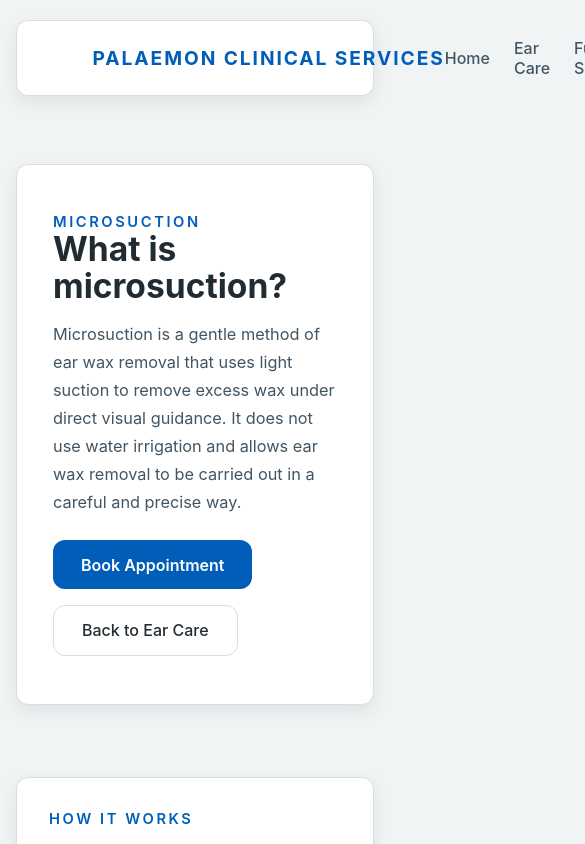
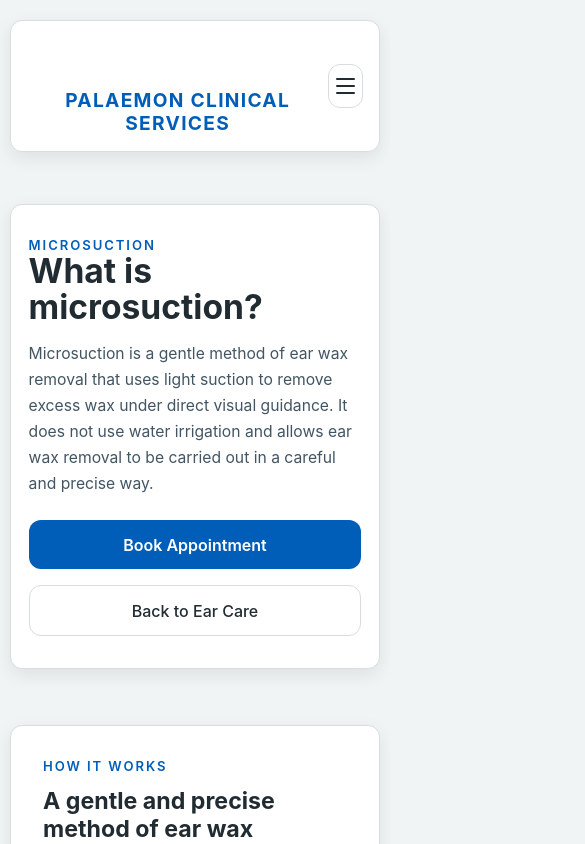
Before and after one commit to VentrisOdin/palaemon-clinical-services, a React app in the folder frontend/: page /microsuction in a window 390 px wide. Shown: the top 844 px of the page, 585 px wide, since content can reach past the window. Built offline with nearby package versions, Linux system fonts and the light colour scheme; the HTML template or start-up script is replaced by a standard one.

Commit message:
pre cqc launch mobile tweaks, final working version

```diff
--- a/frontend/src/components/common/BrandLogo.jsx
+++ b/frontend/src/components/common/BrandLogo.jsx
@@ -10,7 +10,8 @@ function BrandLogo({ size = 40, showText = true, stacked = false }) {
         justifyContent: "center",
         gap: stacked ? "1.5rem" : "0.85rem",
         textAlign: "center",
-        whiteSpace: stacked ? "normal" : "nowrap",
+        flexWrap: "wrap",
+        maxWidth: "100%",
       }}
     >
       <div
@@ -29,9 +30,13 @@ function BrandLogo({ size = 40, showText = true, stacked = false }) {
           style={{
             fontSize: stacked ? "1.35rem" : "1.2rem",
             fontWeight: "700",
-            letterSpacing: stacked ? "0.14rem" : "0.12rem",
+            letterSpacing: stacked ? "0.14rem" : "0.08rem",
             textTransform: "uppercase",
             color: "var(--color-accent)",
+            whiteSpace: "normal",
+            overflowWrap: "anywhere",
+            lineHeight: 1.2,
+            maxWidth: "100%",
           }}
         >
           Palaemon Clinical Services
--- a/frontend/src/components/earcare/EarCareHero.jsx
+++ b/frontend/src/components/earcare/EarCareHero.jsx
@@ -42,7 +42,7 @@ function EarCareHero() {
                       color: "var(--color-text-secondary)",
                     }}
                   >
-                    A trading name of Palaemon Clinical Services
+
                   </p>
                 </div>
               </div>
--- a/frontend/src/components/layout/Footer.jsx
+++ b/frontend/src/components/layout/Footer.jsx
@@ -28,6 +28,7 @@ function Footer() {
 
       {/* Links */}
       <div
+        className="footer-links-primary"   // 👈 added
         style={{
           display: "flex",
           flexWrap: "wrap",
@@ -47,6 +48,7 @@ function Footer() {
 
       {/* Legal Links */}
       <div
+        className="footer-links-secondary" // 👈 added
         style={{
           marginTop: "1rem",
           display: "flex",
--- a/frontend/src/components/layout/Navbar.jsx
+++ b/frontend/src/components/layout/Navbar.jsx
@@ -1,63 +1,109 @@
-import { Link } from "react-router-dom";
+import { Link, useLocation } from "react-router-dom";
+import { useState } from "react";
 import BrandLogo from "../common/BrandLogo";
 
 function Navbar() {
+  const [menuOpen, setMenuOpen] = useState(false);
+  const location = useLocation();
+
+  const closeMenu = () => setMenuOpen(false);
+
   return (
-    <header style={{ padding: "1.25rem 0" }}>
-      <div
-        className="container glass-card"
-        style={{
-          display: "flex",
-          alignItems: "center",
-          justifyContent: "space-between",
-          padding: "1rem 1.5rem",
-        }}
-      >
-        <Link to="/" style={{ display: "flex", alignItems: "center" }}>
-          <BrandLogo size={38} />
-        </Link>
+    <header className="site-header">
+      <div className="container glass-card navbar-shell">
+        <div className="navbar-top-row">
+          <Link
+            to="/"
+            className="navbar-brand"
+            onClick={closeMenu}
+            aria-label="Go to homepage"
+          >
+            <BrandLogo size={38} />
+          </Link>
+
+          <button
+            className={`navbar-menu-button ${menuOpen ? "is-open" : ""}`}
+            type="button"
+            aria-label={menuOpen ? "Close menu" : "Open menu"}
+            aria-expanded={menuOpen}
+            aria-controls="mobile-navigation"
+            onClick={() => setMenuOpen((prev) => !prev)}
+          >
+            <span />
+            <span />
+            <span />
+          </button>
+        </div>
 
         <div
-          style={{
-            display: "flex",
-            alignItems: "center",
-            gap: "2rem",
-          }}
+          id="mobile-navigation"
+          className={`navbar-links-wrap ${menuOpen ? "is-open" : ""}`}
         >
-          <nav
-            style={{
-              display: "flex",
-              gap: "1.5rem",
-              alignItems: "center",
-              color: "var(--color-text-secondary)",
-            }}
-          >
-            <Link to="/" className="nav-link">
+          <nav className="navbar-nav">
+            <Link
+              to="/"
+              className={`nav-link ${location.pathname === "/" ? "active" : ""}`}
+              onClick={closeMenu}
+            >
               Home
             </Link>
 
-            <Link to="/ear-care" className="nav-link">
+            <Link
+              to="/ear-care"
+              className={`nav-link ${
+                location.pathname === "/ear-care" ? "active" : ""
+              }`}
+              onClick={closeMenu}
+            >
               Ear Care
             </Link>
 
-            <Link to="/clinical-services" className="nav-link">
+            <Link
+              to="/clinical-services"
+              className={`nav-link ${
+                location.pathname === "/clinical-services" ? "active" : ""
+              }`}
+              onClick={closeMenu}
+            >
               Future Services
             </Link>
 
-            <Link to="/pricing" className="nav-link">
+            <Link
+              to="/pricing"
+              className={`nav-link ${
+                location.pathname === "/pricing" ? "active" : ""
+              }`}
+              onClick={closeMenu}
+            >
               Pricing
             </Link>
 
-            <Link to="/faqs" className="nav-link">
+            <Link
+              to="/faqs"
+              className={`nav-link ${
+                location.pathname === "/faqs" ? "active" : ""
+              }`}
+              onClick={closeMenu}
+            >
               FAQs
             </Link>
 
-            <Link to="/contact" className="nav-link">
+            <Link
+              to="/contact"
+              className={`nav-link ${
+                location.pathname === "/contact" ? "active" : ""
+              }`}
+              onClick={closeMenu}
+            >
               Contact
             </Link>
           </nav>
 
-          <Link to="/booking" className="nav-cta-button">
+          <Link
+            to="/booking"
+            className="nav-cta-button navbar-cta"
+            onClick={closeMenu}
+          >
             Book Now
           </Link>
         </div>
--- a/frontend/src/styles/global.css
+++ b/frontend/src/styles/global.css
@@ -71,6 +71,82 @@ img {
 /* NAVBAR */
 /* ---------------------------------- */
 
+.site-header {
+  padding: 1.25rem 0;
+}
+
+.navbar-shell {
+  display: flex;
+  align-items: center;
+  justify-content: space-between;
+  padding: 1rem 1.5rem;
+  gap: 2rem;
+}
+
+.navbar-top-row {
+  display: flex;
+  align-items: center;
+  justify-content: space-between;
+}
+
+.navbar-brand {
+  display: flex;
+  align-items: center;
+}
+
+.navbar-links-wrap {
+  display: flex;
+  align-items: center;
+  gap: 2rem;
+}
+
+.navbar-nav {
+  display: flex;
+  gap: 1.5rem;
+  align-items: center;
+  color: var(--color-text-secondary);
+}
+
+.navbar-cta {
+  white-space: nowrap;
+}
+
+.navbar-menu-button {
+  display: none;
+  width: 44px;
+  height: 44px;
+  border: 1px solid var(--color-border);
+  border-radius: 12px;
+  background: #ffffff;
+  cursor: pointer;
+  padding: 0;
+  align-items: center;
+  justify-content: center;
+  flex-direction: column;
+  gap: 5px;
+}
+
+.navbar-menu-button span {
+  display: block;
+  width: 19px;
+  height: 2px;
+  background: var(--color-text-primary);
+  border-radius: 999px;
+  transition: transform 0.2s ease, opacity 0.2s ease;
+}
+
+.navbar-menu-button.is-open span:nth-child(1) {
+  transform: translateY(7px) rotate(45deg);
+}
+
+.navbar-menu-button.is-open span:nth-child(2) {
+  opacity: 0;
+}
+
+.navbar-menu-button.is-open span:nth-child(3) {
+  transform: translateY(-7px) rotate(-45deg);
+}
+
 .nav-link {
   text-decoration: none;
   color: var(--color-text-secondary);
@@ -135,6 +211,12 @@ img {
   transform: translateY(-4px);
   border-color: rgba(0, 94, 184, 0.22);
   box-shadow: 0 14px 30px rgba(0, 0, 0, 0.1);
+}
+
+.earcare-brand-bar {
+  display: inline-flex;
+  align-items: center;
+  gap: 0.85rem;
 }
 
 .earcare-hero-card {
@@ -686,6 +768,10 @@ img {
   display: block;
 }
 
+.booking-form-mobile {
+  display: none;
+}
+
 /* ---------------------------------- */
 /* MICROSUCTION EXPLAINER */
 /* ---------------------------------- */
@@ -779,6 +865,41 @@ img {
 }
 
 /* ---------------------------------- */
+/* FOOTER */
+/* ---------------------------------- */
+
+.footer-links-primary,
+.footer-links-secondary {
+  width: 100%;
+}
+
+/* ---------------------------------- */
+/* CLINICAL SERVICES - CARE HOMES */
+/* ---------------------------------- */
+
+.clinical-highlight-card {
+  padding: 2rem;
+  max-width: 1000px;
+  margin: 0 auto;
+  border-radius: var(--radius-md);
+}
+
+.clinical-highlight-title {
+  margin-bottom: 1rem;
+  max-width: 760px;
+}
+
+.clinical-highlight-copy {
+  margin-bottom: 1rem;
+  max-width: 860px;
+}
+
+.clinical-highlight-link {
+  margin-top: 0.5rem;
+  display: inline-block;
+}
+
+/* ---------------------------------- */
 /* RESPONSIVE */
 /* ---------------------------------- */
 
@@ -860,33 +981,145 @@ img {
   }
 }
 
-/* ---------------------------------- */
-/* CLINICAL SERVICES - CARE HOMES */
-/* ---------------------------------- */
+@media (max-width: 768px) {
+  .navbar-shell {
+    flex-direction: column;
+    align-items: stretch;
+    gap: 0.9rem;
+    padding: 1rem !important;
+  }
 
-.clinical-highlight-card {
-  padding: 2rem;
-  max-width: 1000px;
-  margin: 0 auto;
-  border-radius: var(--radius-md);
-}
+  .navbar-top-row {
+    width: 100%;
+  }
 
-.clinical-highlight-title {
-  margin-bottom: 1rem;
-  max-width: 760px;
-}
+  .navbar-links-wrap {
+    display: none;
+    width: 100%;
+    flex-direction: column;
+    align-items: stretch;
+    gap: 1rem;
+    padding-top: 0.25rem;
+  }
 
-.clinical-highlight-copy {
-  margin-bottom: 1rem;
-  max-width: 860px;
-}
+  .navbar-links-wrap.is-open {
+    display: flex;
+  }
 
-.clinical-highlight-link {
-  margin-top: 0.5rem;
-  display: inline-block;
+  .navbar-nav {
+    flex-direction: column;
+    align-items: stretch;
+    gap: 0.35rem;
+  }
+
+  .nav-link {
+    padding: 0.7rem 0.2rem;
+    text-align: center;
+  }
+
+  .nav-link.active::after {
+    display: none;
+  }
+
+  .navbar-cta {
+    width: 100%;
+  }
+
+  .navbar-menu-button {
+    display: inline-flex;
+  }
 }
 
 @media (max-width: 640px) {
+  html,
+  body {
+    overflow-x: hidden;
+  }
+
+  .container {
+    width: min(100% - 1.25rem, var(--max-width));
+  }
+
+  .glass-card,
+  .nhs-info-card,
+  .nhs-tile,
+  .home-info-card,
+  .earcare-feature-card,
+  .earcare-hero-card,
+  .microsuction-hero-card,
+  .pricing-hero-card,
+  .faq-hero-card,
+  .booking-image-card,
+  .clinical-highlight-card {
+    max-width: 100%;
+  }
+
+  img,
+  iframe {
+    max-width: 100%;
+  }
+
+  .home-section {
+    padding: 2rem 0;
+  }
+
+  .home-hero-section {
+    padding: 2rem 0 1.5rem;
+  }
+
+  .home-hero-title {
+    font-size: 2rem;
+    line-height: 1.05;
+  }
+
+  .home-hero-subtitle {
+    font-size: 1.08rem;
+  }
+
+  .home-copy {
+    font-size: 0.98rem;
+    line-height: 1.65;
+  }
+
+  .home-primary-button,
+  .home-secondary-button {
+    width: 100%;
+  }
+
+  .home-card-grid {
+    grid-template-columns: 1fr;
+  }
+
+  .home-info-card {
+    padding: 1.25rem;
+  }
+
+  .earcare-hero-card,
+  .microsuction-hero-card,
+  .pricing-hero-card,
+  .faq-hero-card {
+    padding: 2rem 1.1rem !important;
+  }
+
+  .earcare-hero-title {
+    font-size: 2rem;
+    line-height: 1.05;
+  }
+
+  .earcare-hero-subtitle {
+    font-size: 1rem;
+  }
+
+  .earcare-hero-copy {
+    font-size: 0.98rem;
+    line-height: 1.65;
+  }
+
+  .earcare-hero-button-row .home-primary-button,
+  .earcare-hero-button-row .home-secondary-button {
+    width: 100%;
+  }
+
   .earcare-hero-image-card {
     min-height: 220px;
   }
@@ -898,4 +1131,75 @@ img {
   .booking-image {
     height: 220px;
   }
+
+  .home-copy,
+  .home-section-copy,
+  .home-card-copy,
+  .earcare-hero-copy {
+    overflow-wrap: break-word;
+    word-break: normal;
+  }
+
+  .footer-links-primary,
+  .footer-links-secondary {
+    flex-direction: column;
+    align-items: center;
+    gap: 0.55rem !important;
+  }
+
+  .booking-form-embed {
+    display: none;
+  }
+
+  .booking-form-mobile {
+    display: block;
+  }
 }
+
+@media (max-width: 480px) {
+  .earcare-brand-bar {
+    flex-direction: column;
+    align-items: flex-start;
+    gap: 0.5rem;
+  }
+
+  .earcare-hero-title {
+    font-size: clamp(1.8rem, 6vw, 2.3rem);
+  }
+
+  .nav-link {
+    font-size: 0.88rem;
+  }
+
+  .navbar-nav {
+    gap: 0.25rem;
+  }
+}
+
+@media (max-width: 420px) {
+  .container {
+    width: min(100% - 1.25rem, var(--max-width));
+  }
+
+  .home-eyebrow {
+    font-size: 0.82rem;
+    letter-spacing: 0.12rem;
+  }
+
+  .home-section-title {
+    font-size: 1.45rem;
+  }
+
+  .home-card-title {
+    font-size: 0.98rem;
+  }
+
+  .home-card-copy,
+  .home-section-copy {
+    font-size: 0.95rem;
+  }
+
+  .nav-link {
+    font-size: 0.9rem;
+  }
+}
```
Also changed, not shown: frontend/src/components/common/EarCareBrand.jsx (+45 -12 lines), frontend/src/pages/BookingPage.jsx (+30 -0 lines), frontend/src/pages/ContactPage.jsx (+22 -18 lines).
